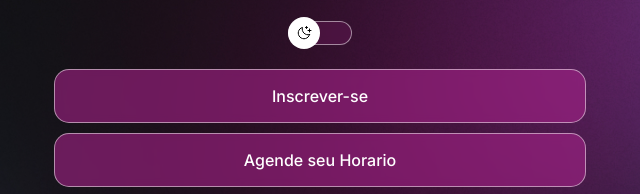
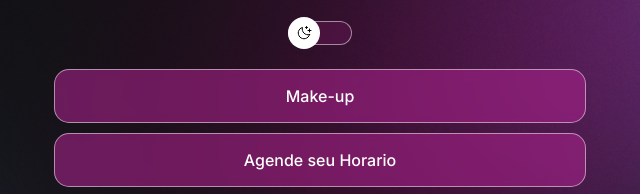
Before and after one commit to meudocinho/projetop, a plain HTML site: page index.html in a window 1280 px wide. Shown: the part 239-433 px from the top of the page, 320-960 px from the left. Drawn offline with nearby package versions, Linux system fonts and the light colour scheme.

Commit message:
add href make

```diff
--- a/index.html
+++ b/index.html
@@ -33,9 +33,7 @@ link />
     </div>
    <ul>
     <li>
-      <a href="https://calendly.com/studiopatriciatargino/0"
-      target="_blank"
-      > Inscrever-se </a>
+      <a href="https://www.instagram.com/studio_patriciatargino/" target="_blank" > Make-up  </a>
     </li>
 
     <li>
```
